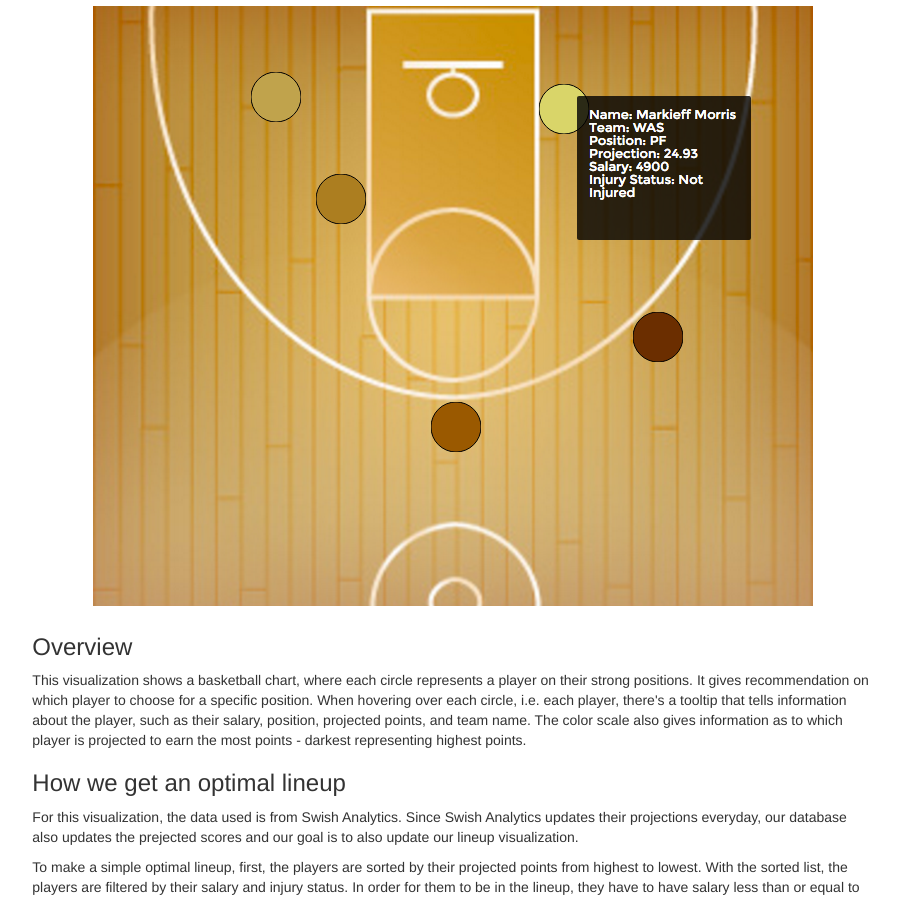
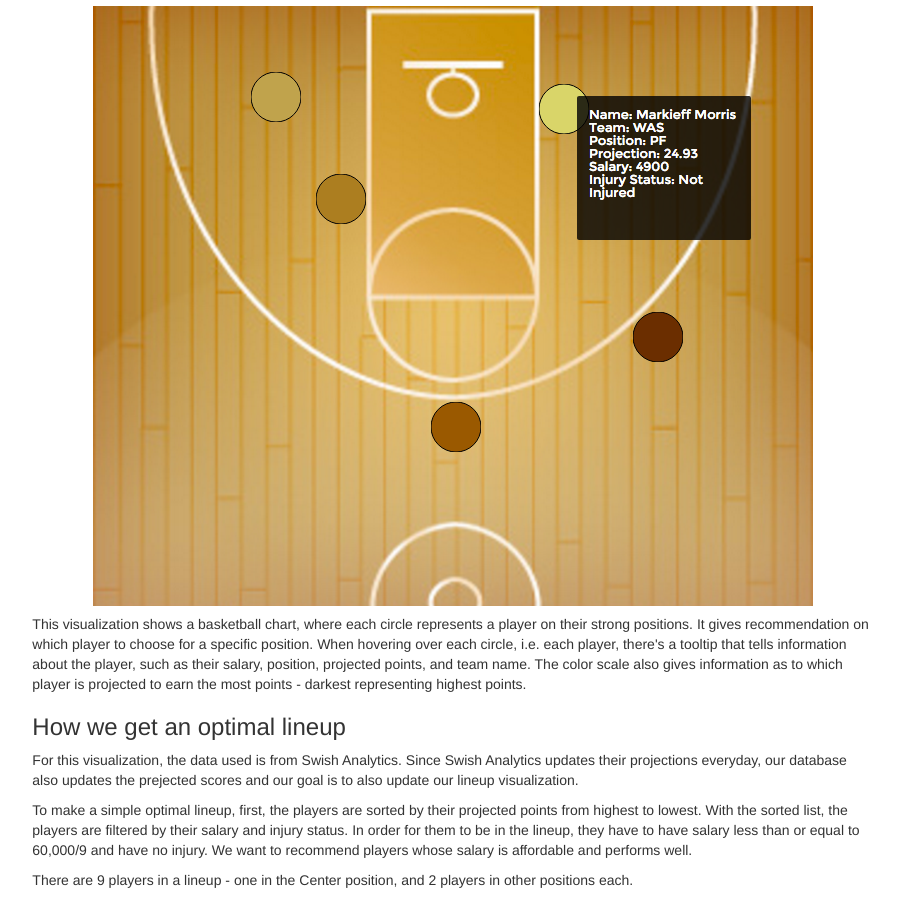
Before and after one commit to steffanigomez323/LineupRecommender, a Flask app: template templates/writeup.html in a window 1280 px wide. Shown: the part 2396-3296 px from the top of the page, without its empty margins (186-1085 px from the left). Run offline with Flask 2, Linux system fonts and the light colour scheme; the template is opened without the code that fills it, so the values that code supplies are empty.

Commit message:
removed heading

```diff
--- a/templates/writeup.html
+++ b/templates/writeup.html
@@ -26,7 +26,6 @@
             <img class="img-responsive" src="../static/images/tooltip1.png"></img>
             <img class="img-responsive" src="../static/images/tooltip2.png"></img>
 
-            <h3>Overview</h3>
             <p>
                 This visualization shows a basketball chart, where each circle represents a player on their strong positions. It gives recommendation on which player to choose for a specific position. When hovering over each circle, i.e. each player, there's a tooltip that tells information about the player, such as their salary, position, projected points, and team name. The color scale also gives information as to which player is projected to earn the most points - darkest representing highest points.
             </p>
```
